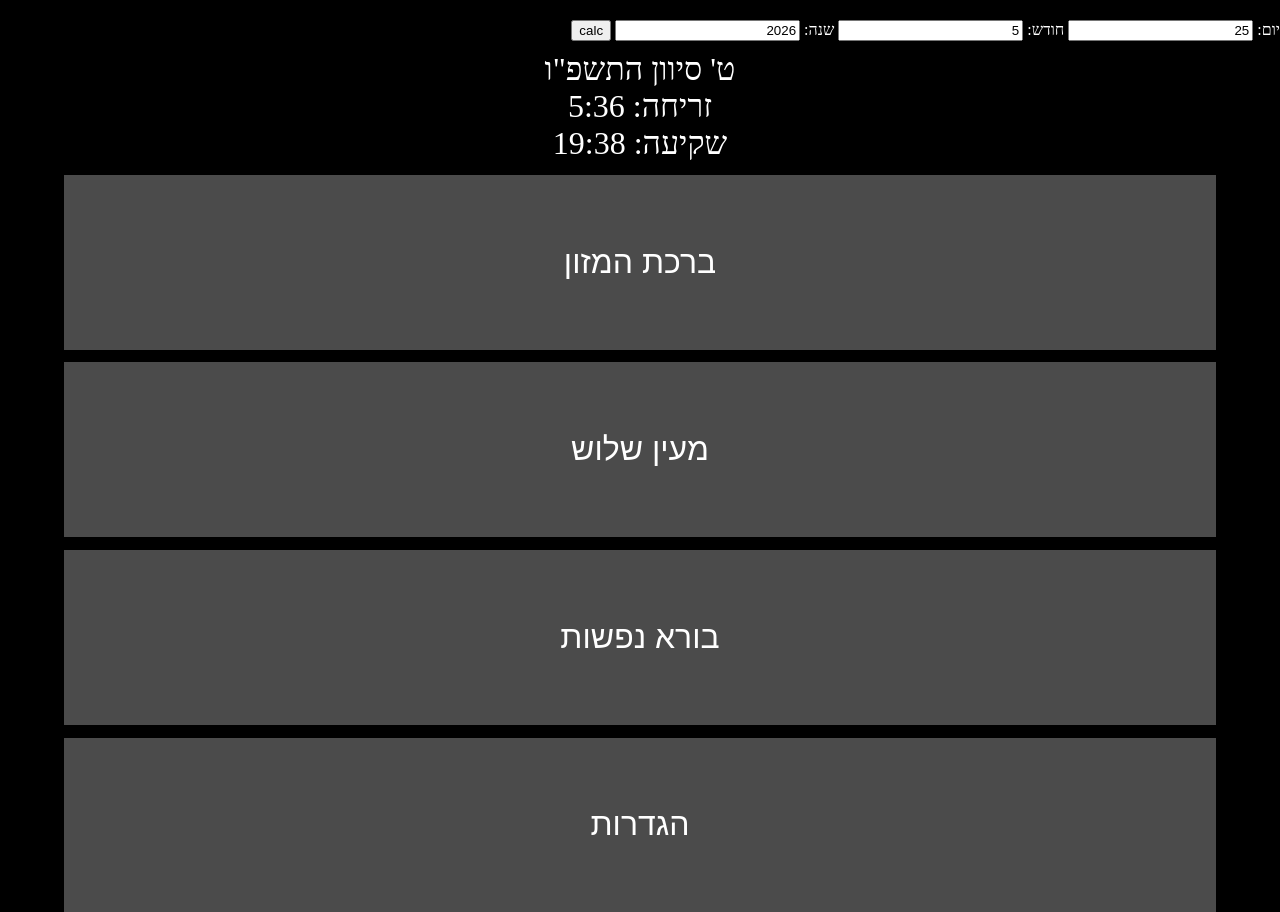
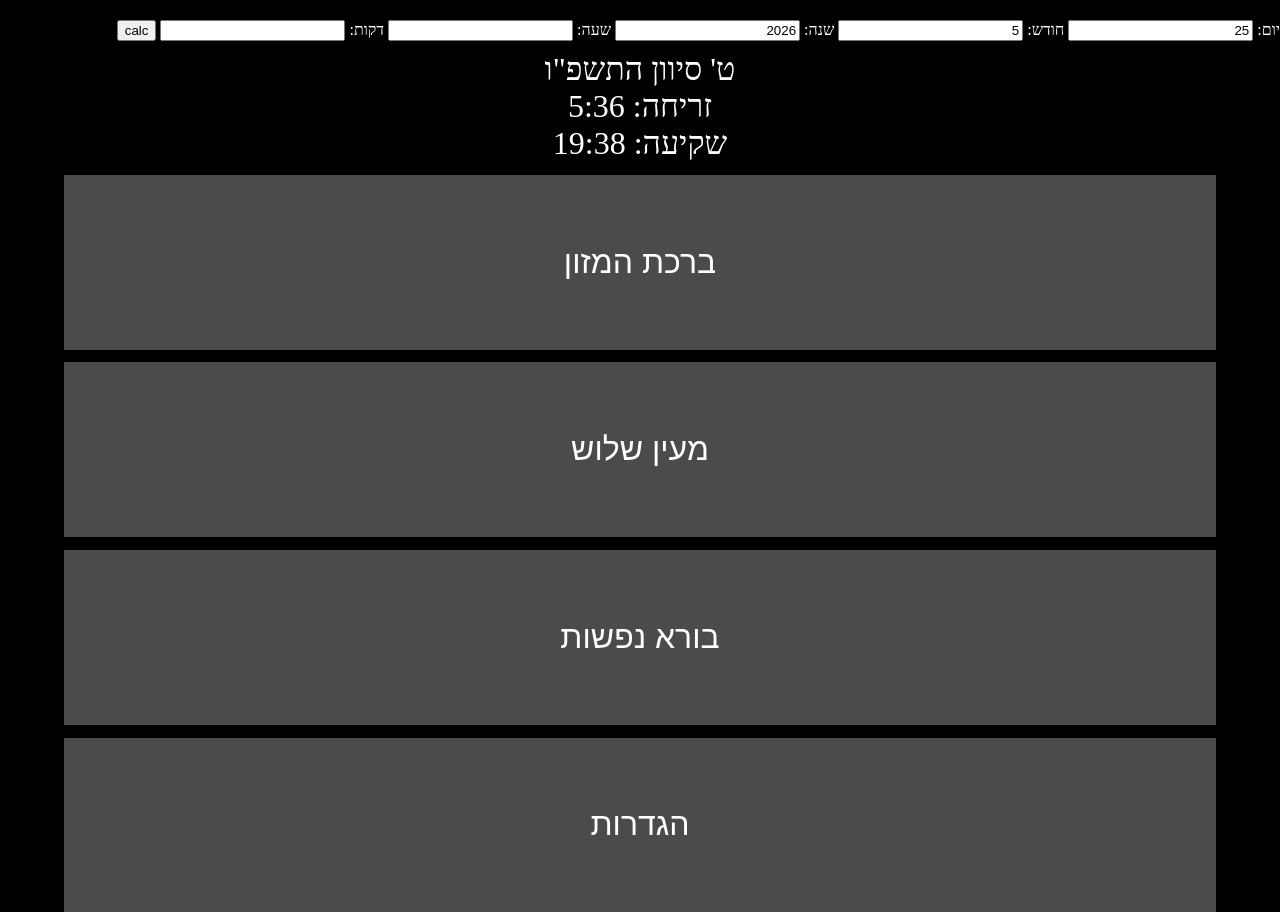
Before and after one commit to DanielL100/HebrewCalendar, a plain HTML site: page index.html in a window 1280 px wide. Drawn offline with Linux system fonts and the light colour scheme.

Commit message:
Update index.html

```diff
--- a/index.html
+++ b/index.html
@@ -20,6 +20,10 @@
         <input type="number" id="month">
         שנה:
         <input type="number" id="year">
+		שעה:
+        <input type="number" id="hour">
+		דקות:
+        <input type="number" id="minute">
         <button id="btn" onclick="runAll(); getAddons();">calc</button>
 		<span id="hebDate" class="text"></span>
     	<button onclick="location.href = 'bread.html';" class="mainBtn">ברכת המזון</button>
```
